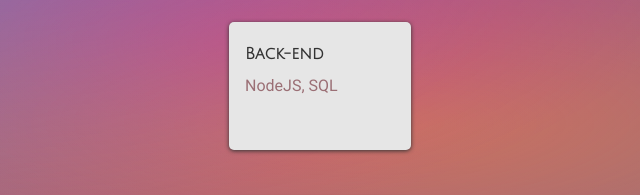
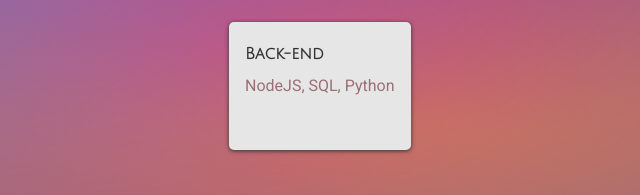
Before and after one commit to edpierre93-source/Portfolio, a website built with Vite: page competences.html in a window 1280 px wide. Shown: the part 917-1112 px from the top of the page, 640-1280 px from the left. Built offline with nearby package versions, Linux system fonts and the light colour scheme.

Commit message:
ajout python dans compétences

```diff
--- a/competences.html
+++ b/competences.html
@@ -61,7 +61,7 @@
 
       <div class="card-comp reveal-1">
         <h3>Back-end</h3>
-        <p>NodeJS, SQL</p>
+        <p>NodeJS, SQL, Python</p>
       </div>
 
       <div class="card-comp reveal-1">
```
